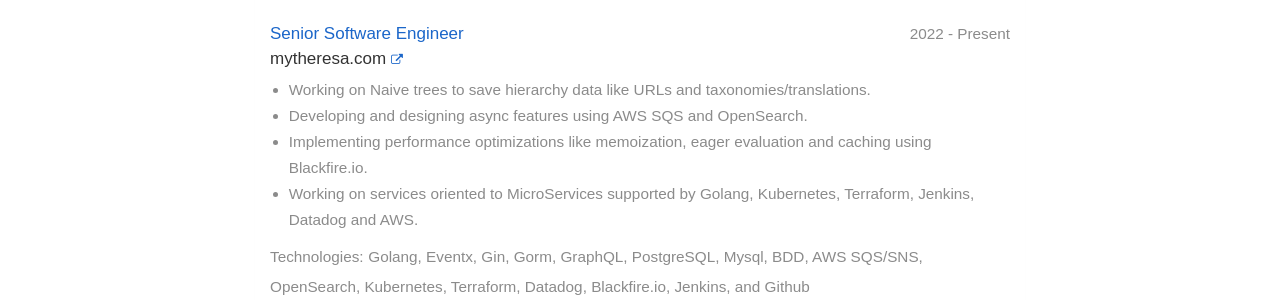
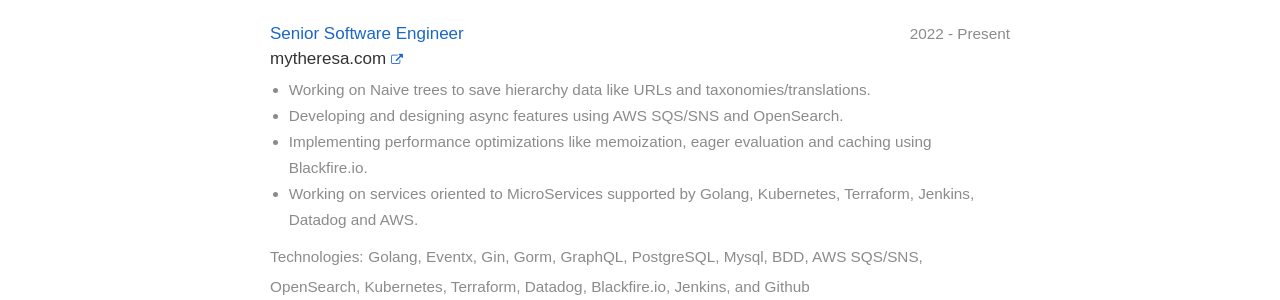
Before and after one commit to jfernancordova/jfernancordova.github.io, a Jekyll site: the page built from resume.html, in a window 1280 px wide. Shown: the part 371-671 px from the top of the page. Built offline with Jekyll 4.4.1, drawn with Linux system fonts in a browser that asks for light colours; nearby versions of some CDN libraries.

Commit message:
Update employment.yml

```diff
--- a/_data/employment.yml
+++ b/_data/employment.yml
@@ -4,7 +4,7 @@
   dates: "2022 - Present"
   points:
     - Working on Naive trees to save hierarchy data like URLs and taxonomies/translations.
-    - Developing and designing async features using AWS SQS and OpenSearch.
+    - Developing and designing async features using AWS SQS/SNS and OpenSearch.
     - Implementing performance optimizations like memoization, eager evaluation and caching using Blackfire.io.
     - Working on services oriented to MicroServices supported by Golang, Kubernetes, Terraform, Jenkins, Datadog and AWS.
   tech:
```
